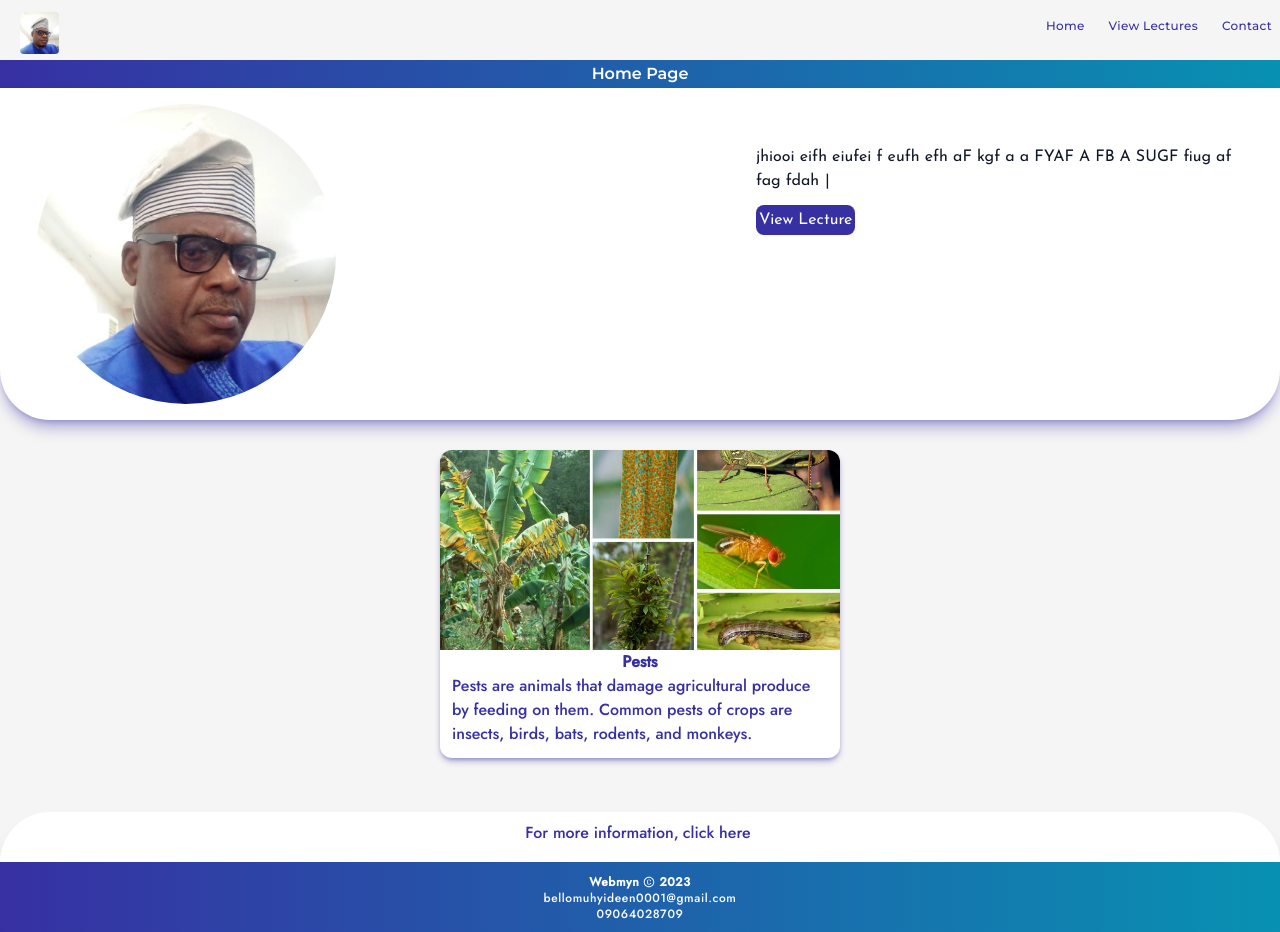
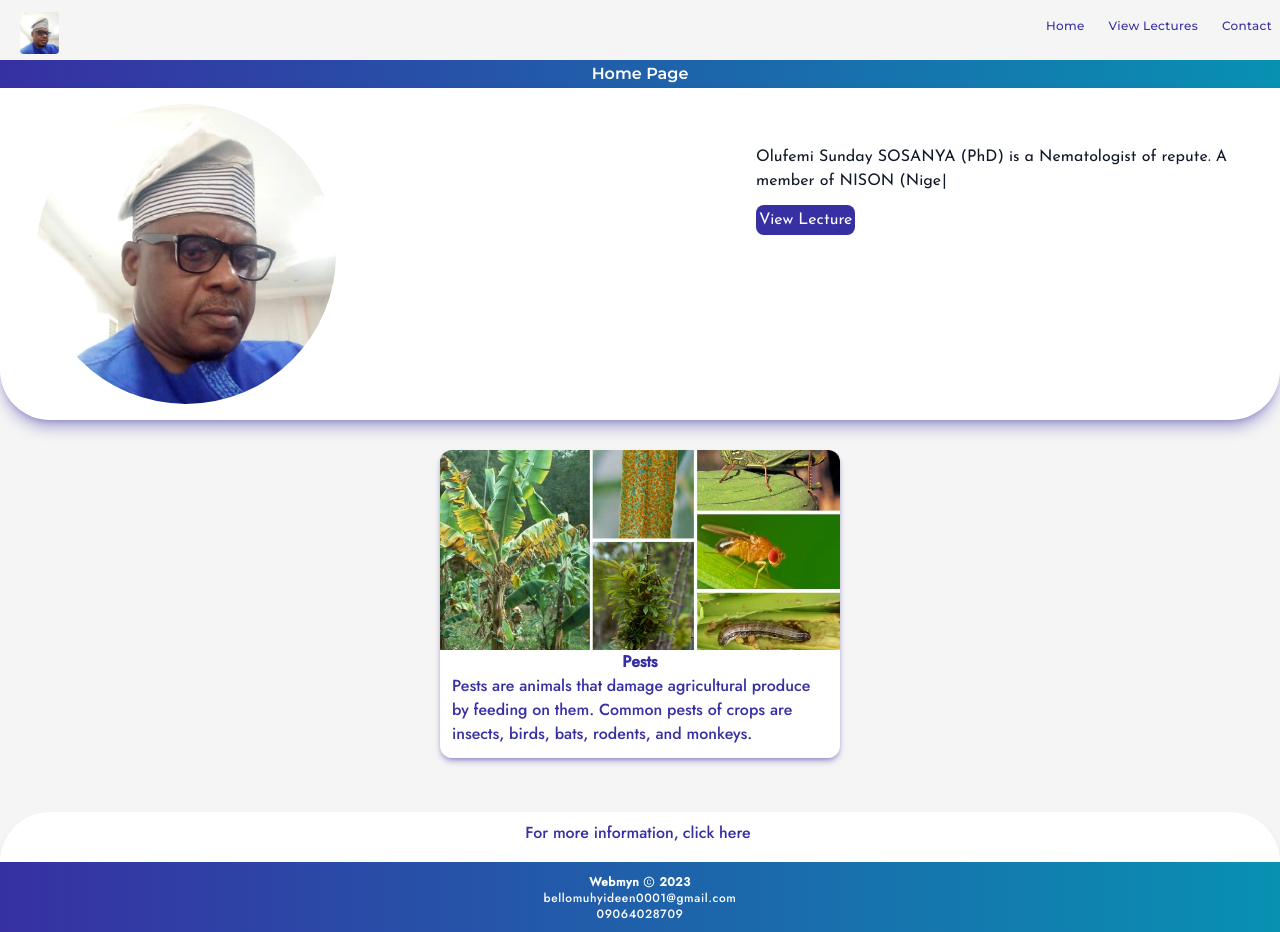
Before and after one commit to Webmyn001/iab-client, a React (Create React App) app: page / in a window 1280 px wide. Built offline with nearby package versions, Linux system fonts and the light colour scheme; no server answers.

Commit message:
first commit

```diff
--- a/src/Client/HomePage/Home.js
+++ b/src/Client/HomePage/Home.js
@@ -106,7 +106,7 @@ function Home() {
             autoStart:true,
             loop:false,
             delay:50,
-            strings:"jhiooi  eifh eiufei f eufh efh  aF  kgf a a FYAF A FB A  SUGF  fiug af  fag fdah afg  asfg fa  fasgf afga fjg s  jg aghf  ay f  sfg h a  shg fr g fasgfg fs f hsgfsf g sgfgdsyf fvffsgf a sdfhafiu fahywhrh aui fgffhv  fgdfgg ahf g gsafhfgLHF V AIVBSAhhv"
+            strings:"Olufemi Sunday SOSANYA (PhD) is a Nematologist of repute. A member of NISON (Nigerian Society of Nematologists). He has been handling undergraduate and postgraduate courses in plant pathology, soil borne and root diseases , plant diseases control and crop protection in the Department of Crop Production, Olabisi Onabanjo University, College of Agricultural Sciences Ayetoro Campus, Ogun State."
           }}
           />
 
```
